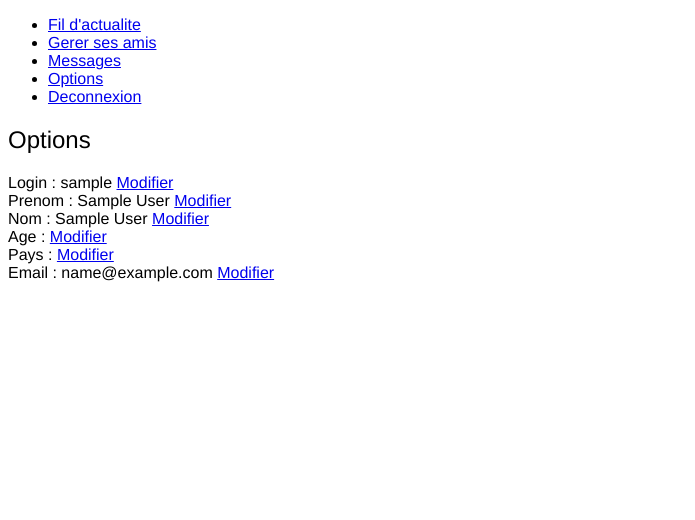
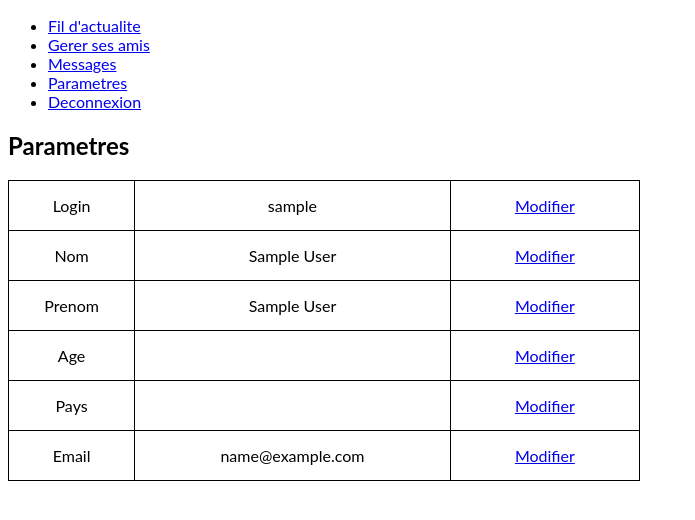
Before and after one commit to hantropi/php_project, a PHP site: the page made by source/user.php in a window 1280 px wide. Shown: the top 520 px of the page, without its empty margins (0-695 px from the left). Run offline with PHP 8.4, Linux system fonts and the light colour scheme; the visitor is signed in with stand-in values (Sample User, id 1); some web fonts are replaced.

Commit message:
Change graphic interface + optimize code

```diff
--- a/source/global.css
+++ b/source/global.css
@@ -1,11 +1,27 @@
+@font-face {
+    font-family: Lato;
+    src: url(../fonts/lato-webfont.ttf);
+}
+
 body, h1, h2 {
+    font-family: Lato;
+}
+
+article {
     font-family: Helvetica, Arial;
 }
 
-body {
-    font-weight: lighter;
+table, th, td {
+    width: 50%;
+    border: 1px solid black;
+    border-collapse: collapse;
 }
 
-h1, h2 {
-    font-weight: normal;
+th, td, td#settings {
+    padding: 15px;
+    text-align: center;
 }
+
+td#settings {
+    width: 20%;
+}
--- a/source/news.php
+++ b/source/news.php
@@ -14,11 +14,12 @@ $query = $db -> prepare("SELECT user, title, content FROM posts WHERE user IN ($
 $query -> execute($users);
 
 //On affiche tous les posts obtenus
+echo "<h2>Fil d'actualite</h2>";
 while ($data = $query -> fetch()) {
     $login = get_user_login($data["user"], $db);
     echo "Message de <b>" . $login . "</b> :<br>"; //Afficher la date du post (si possible)
-    echo "<b>" . $data["title"] . "</b><br>";
-    echo $data["content"] . "<br>";
+    echo "<article><b>" . $data["title"] . "</b><br>";
+    echo nl2br($data["content"]) . "<br></article>";
     echo "<a href='user.php?posts=true'>Repondre</a><br><br>";
 }
 ?>
--- a/source/posts.html
+++ b/source/posts.html
@@ -1,10 +1,10 @@
-<form action="user.php?posts=true" method="post">
+<form action="user.php?posts=true" id="post_form" method="post">
   <fieldset>
     <legend>
       <h2>Message</h2>
     </legend>
     <label for="subject">Sujet</label> <input type="text" id="subject" name="title"/><br>
-    <label for="post">Corps du message</label> <input type="text" id="post" name="content"/><br>
+    <textarea name="content" form="post_form"></textarea><br>
     <input type="submit" value="Envoyer"/>
   </fieldset>
 </form>
--- a/source/search.html
+++ b/source/search.html
@@ -1,4 +1,4 @@
-<form action="user.php?friends=true" method="post">
+<form action="user.php?friends=true" method="get">
   <label for="search_friend">Rechercher un ami :</label> <input type="text" id="search_friend" name="friend_name">
   <input type="submit" value="Rechercher">
 </form>
--- a/source/settings.php
+++ b/source/settings.php
@@ -3,10 +3,13 @@ $query = $db -> prepare("SELECT * FROM users WHERE id = ?");
 $query -> execute(array($_SESSION["id"]));
 $info = $query -> fetch();
 
-echo "Login : " . $info["login"] . " <a href='user.php?change=login'>Modifier</a><br>";
-echo "Prenom : " . $info["first_name"] . " <a href='user.php?change=first_name'>Modifier</a><br>";
-echo "Nom : " . $info["last_name"] . " <a href='user.php?change=last_name'>Modifier</a><br>";
-echo "Age : " . $info["age"] . " <a href='user.php?change=age'>Modifier</a><br>";
-echo "Pays : " . $info["country"] . " <a href='user.php?change=country'>Modifier</a><br>";
-echo "Email : " . $info["email"] . " <a href='user.php?change=email'>Modifier</a><br>";
+$champs = ["Login", "Nom", "Prenom", "Age", "Pays", "Email"];
+$information = ['login', 'last_name', 'first_name', 'age', 'country', 'email'];
+
+echo "<h2>Parametres</h2>";
+echo "<table border='1'>";
+for ($i = 0 ; $i < 6 ; $i++) {
+    echo "<tr><td id='settings'>" . $champs[$i] . "</td><td>" . $info[$information[$i]] . "</td><td><a href='user.php?change=" . $information[$i] . "'>Modifier</a></td></tr>";
+}
+echo "</table>"
 ?>
--- a/source/user.php
+++ b/source/user.php
@@ -16,29 +16,25 @@ $db = connect();
       <li><a href="user.php?news=true">Fil d'actualite</a></li>
       <li><a href="user.php?friends=true">Gerer ses amis</a></li>
       <li><a href="user.php?posts=true">Messages</a></li>
-      <li><a href="user.php?settings=true">Options</a></li>
+      <li><a href="user.php?settings=true">Parametres</a></li>
       <li><a href="user.php?signout=true">Deconnexion</a></li>
     </ul>
     <?php
-    if (isset($_GET["news"])) {
-	echo "<h2>Fil d'actualite</h2>";
+    if (isset($_GET["news"])) { //Affichage des actualite vis a vis de l'utilisateur
 	require "news.php";
     }
-    if (isset($_GET["friends"])) {
+    if (isset($_GET["friends"]) or isset($_GET["friend_name"])) { //Recherche d'un ami et affichage de l'ensemble de ses amis
 	require "search.html";
-	if (isset($_POST["friend_name"])) //Changement GET en POST (search.html formulaire method)
+	if (isset($_GET["friend_name"]))
 	    require "search.php";
-	echo "<h2>Amis</h2>";
 	require "friends.php";
     }
-    if (isset($_GET["posts"])) {
-	echo "<h2>Messages</h2>";
+    if (isset($_GET["posts"])) { //Ecriture d'un message
 	require "posts.html";
 	if (isset($_POST["title"]) and isset($_POST["content"]))
 	    require "posts.php";
     }
-    if (isset($_GET["settings"]) or isset($_GET["change"]) or isset($_POST["change_value"])) {
-	echo "<h2>Options</h2>";
+    if (isset($_GET["settings"]) or isset($_GET["change"]) or isset($_POST["change_value"])) { //Affichage et modifications des parametres de l'utilisateur
 	if (!empty($_GET["change"])) {
 	    $change = htmlspecialchars($_GET["change"]);
 	    require "change.html";
@@ -51,7 +47,7 @@ $db = connect();
 	    echo "<b>Erreur : Champ et/ou valeur errone(s)</b><br>";
 	require "settings.php";
     }
-    if (isset($_GET["signout"])) {
+    if (isset($_GET["signout"])) { //Deconnexion de la session
 	unset($_SESSION["id"]);
 	header("Location: home.php");
 	exit;
```
Also changed, not shown: source/friends.php (+22 -4 lines), source/home.php (+15 -7 lines), source/posts.php (+9 -0 lines), source/search.php (+4 -4 lines), fonts/lato-webfont.ttf (added).
